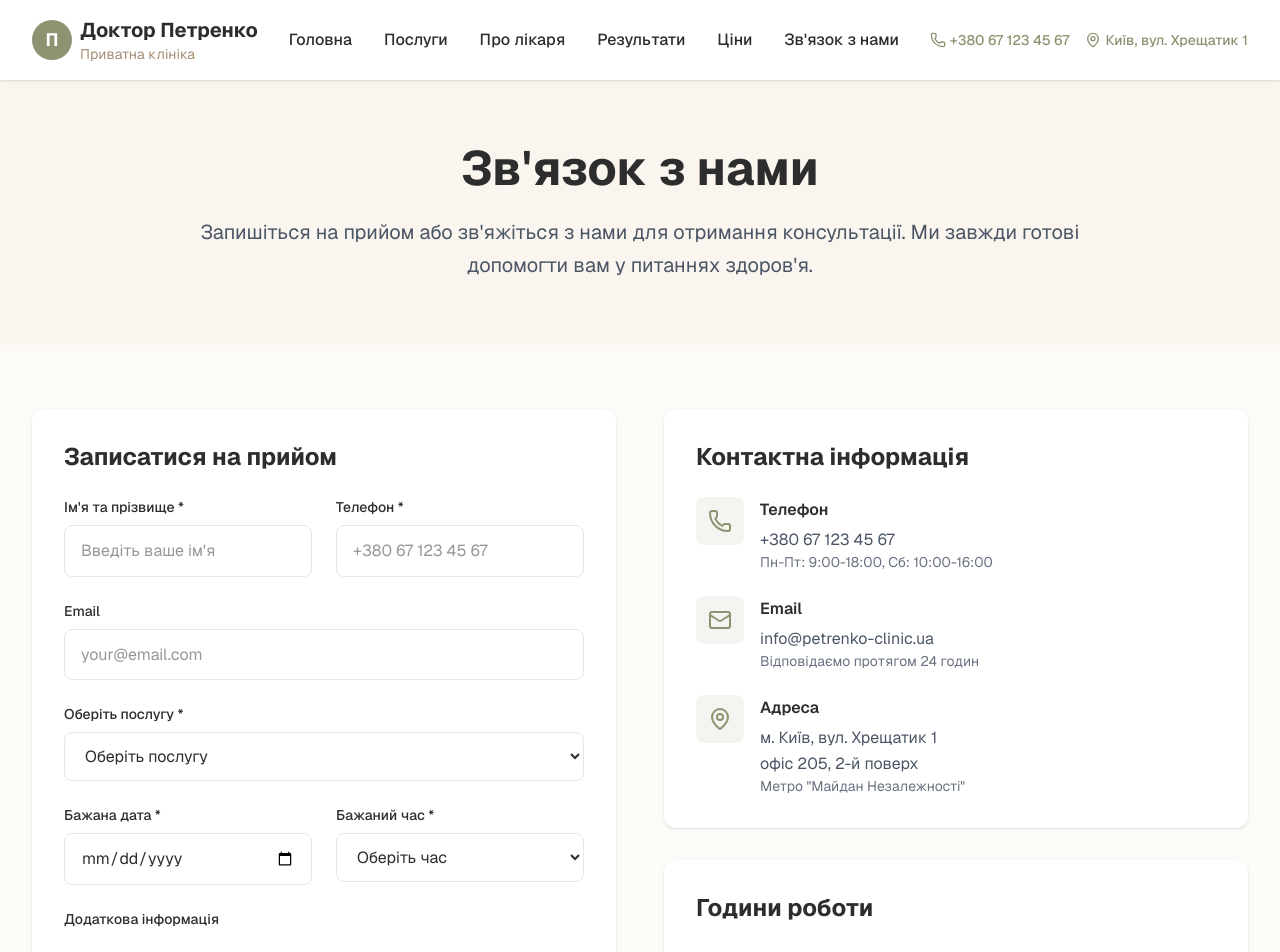
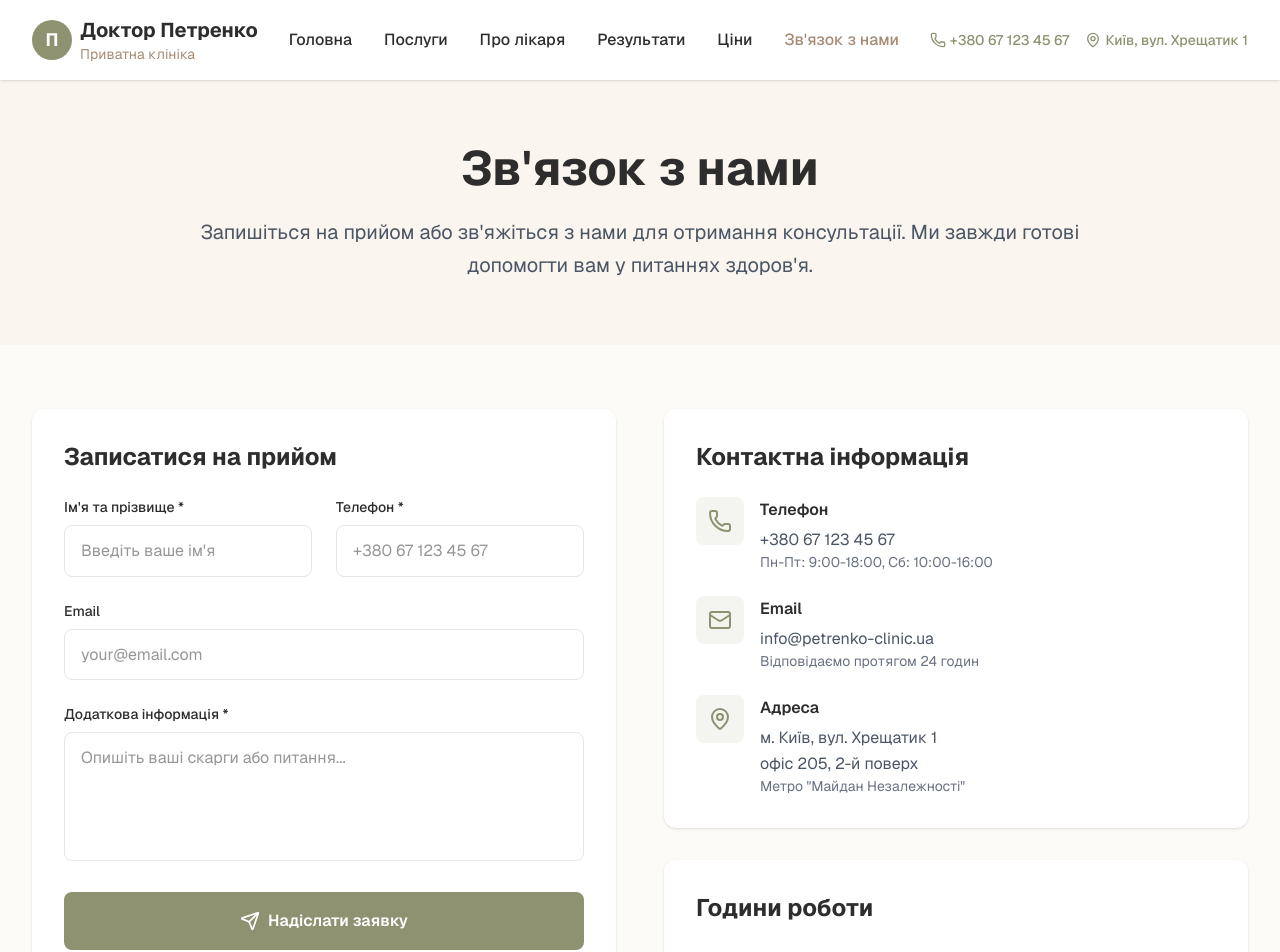
Before and after one commit to bodikqq/coffee-front, a Next.js app: page /contact in a window 1280 px wide. Shown: the top 952 px of the page. Built offline with nearby package versions, Linux system fonts and the light colour scheme.

Commit message:
Navbar Active State and Contact Form Updates

```diff
--- a/app/contact/ContactForm.tsx
+++ b/app/contact/ContactForm.tsx
@@ -7,37 +7,14 @@ interface FormData {
     name: string;
     phone: string;
     email: string;
-    service: string;
-    date: string;
-    time: string;
     message: string;
 }
-
-const services = [
-    'Первинна консультація',
-    'Повторна консультація',
-    'Профілактичний огляд',
-    'Кардіологічна консультація',
-    'Ендокринологічна консультація',
-    'Вакцинація',
-    'Онлайн консультація',
-    'Інше'
-];
-
-const timeSlots = [
-    '09:00', '09:30', '10:00', '10:30', '11:00', '11:30',
-    '12:00', '12:30', '14:00', '14:30', '15:00', '15:30',
-    '16:00', '16:30', '17:00', '17:30'
-];
 
 export default function ContactForm() {
     const [formData, setFormData] = useState<FormData>({
         name: '',
         phone: '',
         email: '',
-        service: '',
-        date: '',
-        time: '',
         message: ''
     });
     const [isSubmitted, setIsSubmitted] = useState(false);
@@ -54,16 +31,10 @@ export default function ContactForm() {
     const handleSubmit = async (e: FormEvent) => {
         e.preventDefault();
 
-        const appointment = new Date(`${formData.date}T${formData.time}`);
-
-        const isoWithZ = appointment.toISOString();
-
         const payload = {
             name: formData.name,
             phone: formData.phone,
             email: formData.email,
-            serviceName: formData.service,
-            date: isoWithZ,
             message: formData.message,
         };
 
@@ -93,9 +64,6 @@ export default function ContactForm() {
                 name: '',
                 phone: '',
                 email: '',
-                service: '',
-                date: '',
-                time: '',
                 message: ''
             });
         }, 3000);
@@ -163,69 +131,17 @@ export default function ContactForm() {
                         />
                     </div>
                     <div>
-                        <label htmlFor="service" className="block text-sm font-medium text-warm-gray mb-2">
-                            Оберіть послугу *
-                        </label>
-                        <select
-                            id="service"
-                            name="service"
-                            required
-                            value={formData.service}
-                            onChange={handleChange}
-                            className="w-full px-4 py-3 border border-gray-200 rounded-lg focus:ring-2 focus:ring-sage focus:border-transparent transition-colors"
-                        >
-                            <option value="">Оберіть послугу</option>
-                            {services.map((s, i) => (
-                                <option key={i} value={s}>{s}</option>
-                            ))}
-                        </select>
-                    </div>
-                    <div className="grid grid-cols-1 md:grid-cols-2 gap-6">
-                        <div>
-                            <label htmlFor="date" className="block text-sm font-medium text-warm-gray mb-2">
-                                Бажана дата *
-                            </label>
-                            <input
-                                type="date"
-                                id="date"
-                                name="date"
-                                required
-                                value={formData.date}
-                                onChange={handleChange}
-                                min={new Date().toISOString().split('T')[0]}
-                                className="w-full px-4 py-3 border border-gray-200 rounded-lg focus:ring-2 focus:ring-sage focus_BORDER-transparent transition-colors"
-                            />
-                        </div>
-                        <div>
-                            <label htmlFor="time" className="block text-sm font-medium text-warm-gray mb-2">
-                                Бажаний час *
-                            </label>
-                            <select
-                                id="time"
-                                name="time"
-                                required
-                                value={formData.time}
-                                onChange={handleChange}
-                                className="w-full px-4 py-3 border border-gray-200 rounded-lg focus:ring-2 focus:ring-sage focus_BORDER-transparent transition-colors"
-                            >
-                                <option value="">Оберіть час</option>
-                                {timeSlots.map((t, i) => (
-                                    <option key={i} value={t}>{t}</option>
-                                ))}
-                            </select>
-                        </div>
-                    </div>
-                    <div>
-                        <label htmlFor="message" className="block text-sm font-medium text-warm_GRAY mb-2">
-                            Додаткова інформація
+                        <label htmlFor="message" className="block text-sm font-medium text-warm-gray mb-2">
+                            Додаткова інформація *
                         </label>
                         <textarea
                             id="message"
                             name="message"
+                            required
                             rows={4}
                             value={formData.message}
                             onChange={handleChange}
-                            className="w-full px-4 py-3 border_BORDER-gray-200 rounded-lg focus:ring-2 focus:ring-sage focus_BORDER-transparent transition-colors resize-none"
+                            className="w-full px-4 py-3 border border-gray-200 rounded-lg focus:ring-2 focus:ring-sage focus:border-transparent transition-colors resize-none"
                             placeholder="Опишіть ваші скарги або питання..."
                         />
                     </div>
--- a/components/Header.tsx
+++ b/components/Header.tsx
@@ -1,11 +1,13 @@
 'use client';
 
 import Link from 'next/link';
+import { usePathname } from 'next/navigation';
 import { useState } from 'react';
 import { Menu, X, Phone, MapPin } from 'lucide-react';
 
 export default function Header() {
   const [isMenuOpen, setIsMenuOpen] = useState(false);
+  const pathname = usePathname();
 
   const navigation = [
     { name: 'Головна', href: '/' },
@@ -37,7 +39,11 @@ export default function Header() {
               <Link
                 key={item.name}
                 href={item.href}
-                className="text-warm-gray hover:text-coffee transition-colors duration-200 font-medium"
+                className={`transition-colors duration-200 font-medium ${
+                  pathname === item.href
+                    ? 'text-coffee'
+                    : 'text-warm-gray hover:text-coffee'
+                }`}
               >
                 {item.name}
               </Link>
@@ -73,7 +79,11 @@ export default function Header() {
                 <Link
                   key={item.name}
                   href={item.href}
-                  className="text-warm-gray hover:text-coffee transition-colors duration-200 font-medium py-2"
+                  className={`transition-colors duration-200 font-medium py-2 ${
+                    pathname === item.href
+                      ? 'text-coffee'
+                      : 'text-warm-gray hover:text-coffee'
+                  }`}
                   onClick={() => setIsMenuOpen(false)}
                 >
                   {item.name}
```
